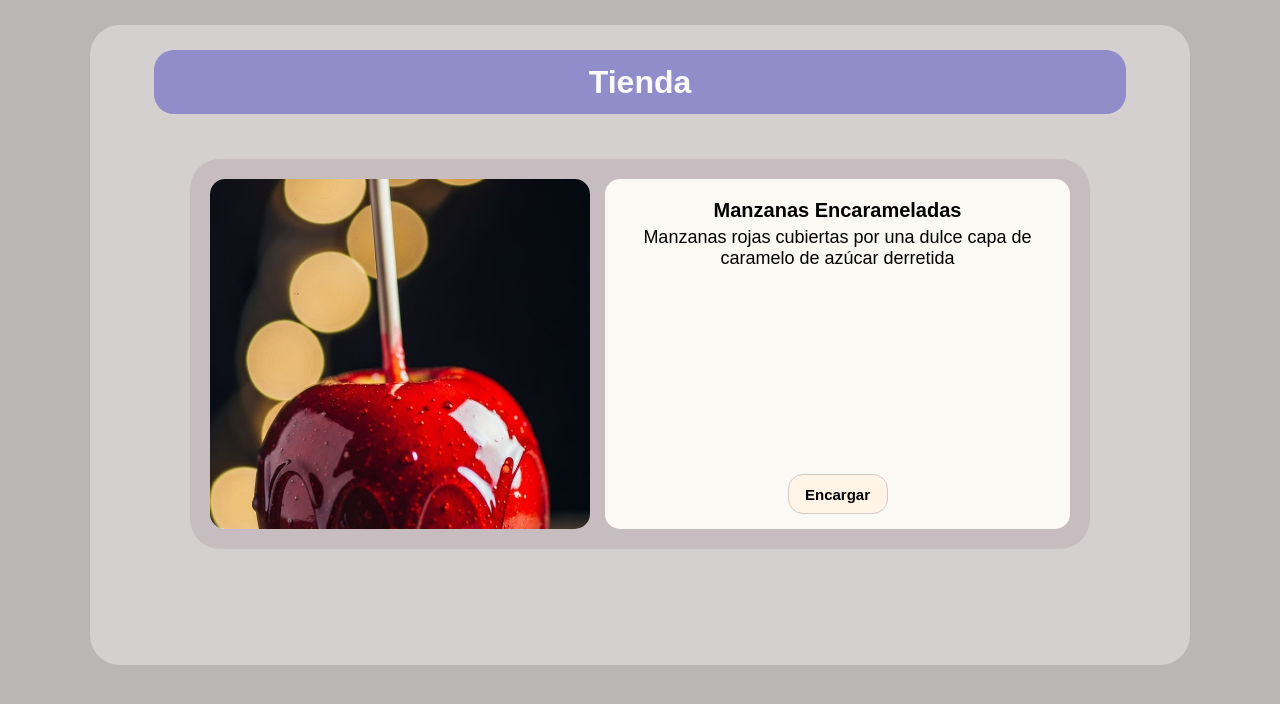
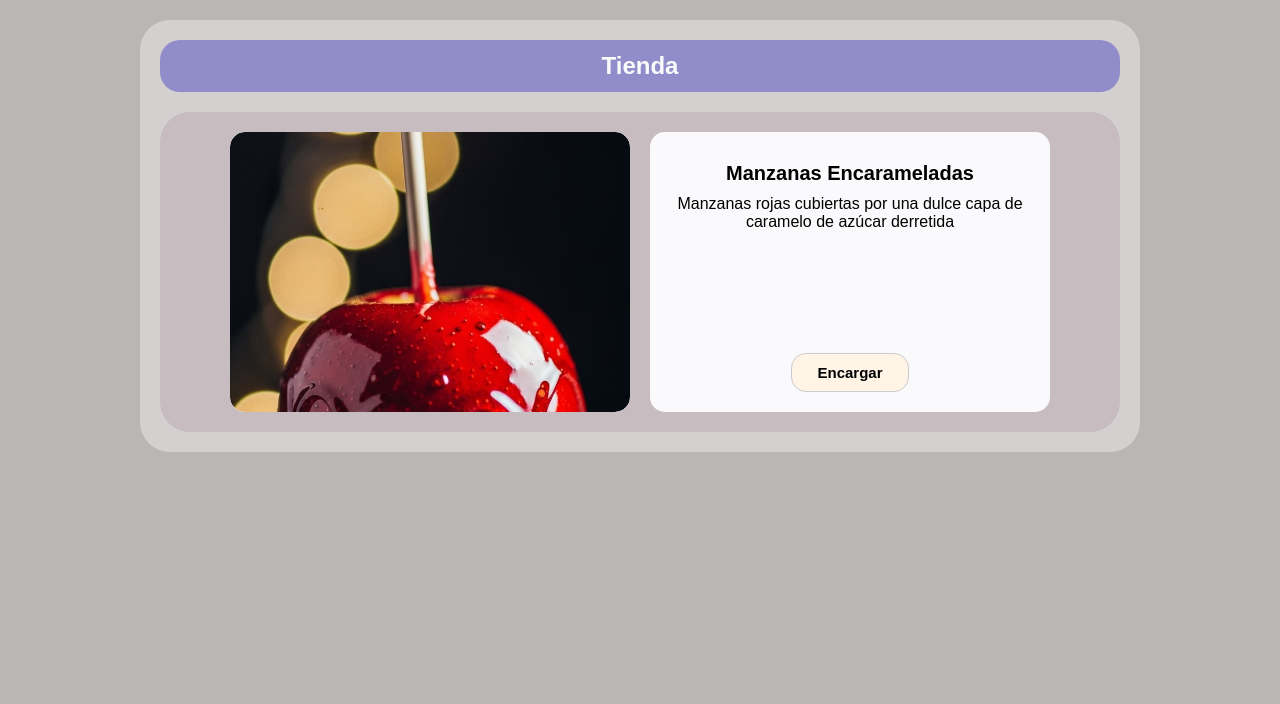
Before and after one commit to Usuario12qwas/Tienda-Python, a Flask app: page / in a window 1280 px wide. Shown: the top 704 px of the page. Run offline with Flask 3, Linux system fonts and the light colour scheme.

Commit message:
Update Inicio.html

```diff
--- a/templates/Inicio.html
+++ b/templates/Inicio.html
@@ -7,70 +7,70 @@
     <style>
         * {
             box-sizing: border-box;
+            margin: 0;
+            padding: 0;
         }
         body {
             background-color: rgb(187, 182, 182);
-            padding: 20px 21px 20px 21px;
-            margin: 0;
+            padding: 20px;
             font-family: Arial, Helvetica, sans-serif;
         }
         #ficha {
             background-color: rgb(212, 208, 208);
             border-radius: 30px;
-            width: 90%;
-            max-width: 1100px;
-            margin: 5px auto;
-            min-height: 80vh;
+            width: 100%;
+            max-width: 1000px;
+            margin: 0 auto;
             display: flex;
             flex-direction: column;
             align-items: center;
-            padding: 10px;
+            padding: 20px;
         }
         #Cabecera {
             display: flex;
             background-color: rgb(145, 141, 202);
             color: rgb(250, 250, 250);
-            height: 8vh;
-            width: 90%;
-            max-width: 1000px;
+            width: 100%;
             border-radius: 20px;
-            padding: 2px;
-            margin: 15px auto;
+            padding: 12px;
             justify-content: center;
             align-items: center;
         }
+        #Cabecera h1 {
+            font-size: 24px;
+        }
         #tarjeta {
             background-color: rgb(199, 189, 193);
-            width: 90%;
-            max-width: 1000px;
-            margin: 30px auto;
+            width: 100%;
+            margin-top: 20px;
             border-radius: 30px;
-            padding: 15px;
+            padding: 20px;
             display: flex;
             flex-direction: column;
-            gap: 15px;
+            gap: 20px;
+            align-items: center;
         }
         #imagen {
             width: 100%;
-            max-width: 1000px;
+            max-width: 400px;
+            height: 280px; /* Limitamos la altura para que no se estire */
             background-color: rgb(250, 249, 251);
-            margin: 0 auto;
             border-radius: 15px;
+            overflow: hidden;
         }
         img {
             width: 100%;
-            height: auto;
-            max-height: 300px;
-            object-fit: cover;
+            height: 100%;
+            object-fit: cover; /* Evita que la foto se deforme */
             border-radius: 15px;
             display: block;
         }
         #descripcion {
             width: 100%;
-            max-width: 500px;
-            background-color: rgb(250, 249, 244);
-            margin: 0 auto;
-            padding: 15px;
+            max-width: 400px;
+            height: 280px; /* Mismo alto que la imagen para alineación perfecta */
+            background-color: rgb(250, 249, 251);
+            padding: 20px;
             border-radius: 15px;
             display: flex;
             flex-direction: column;
@@ -78,57 +78,35 @@
             align-items: center;
         }
         #texto {
-            background-color: rgb(250, 249, 244);
-            width: 100%;
             text-align: center;
-            font-size: 18px;
-            margin-bottom: 15px;
+            font-size: 16px;
         }
         #texto p {
-            margin: 5px 0;
+            margin: 10px 0;
         }
         #boton {
             display: flex;
-            background-color: rgb(250, 249, 244);
+            justify-content: center;
+            align-items: center;
             width: 100%;
-            align-items: center;
-            justify-content: center;
         }
         #comprar {
             background-color: rgb(255, 244, 230);
             color: rgb(0, 0, 0);
-            height: 40px;
-            width: 100px;
+            padding: 10px 25px;
             font-size: 15px;
             border-radius: 15px;
             border: 1px solid #ccc;
             cursor: pointer;
             text-decoration: none;
-            display: flex;
-            align-items: center;
-            justify-content: center;
+            display: inline-block;
             font-weight: bold;
         }
 
-        /* Ajustes para pantalla Grande (Laptop / PC) */
         @media (min-width: 768px) {
             #tarjeta {
-                max-width: 900px;
                 flex-direction: row;
-                align-items: stretch;
-                padding: 20px;
-            }
-            #imagen {
-                width: 45%;
-                margin: 0;
-            }
-            img {
-                height: 100%;
-                max-height: 350px;
-            }
-            #descripcion {
-                width: 55%;
-                margin: 0;
+                justify-content: center;
             }
         }
     </style>
@@ -152,7 +130,6 @@
                 </div>
             </div>
         </div>
-        <div id="Pie"></div>
     </div>
 </body>
 </html>
```
